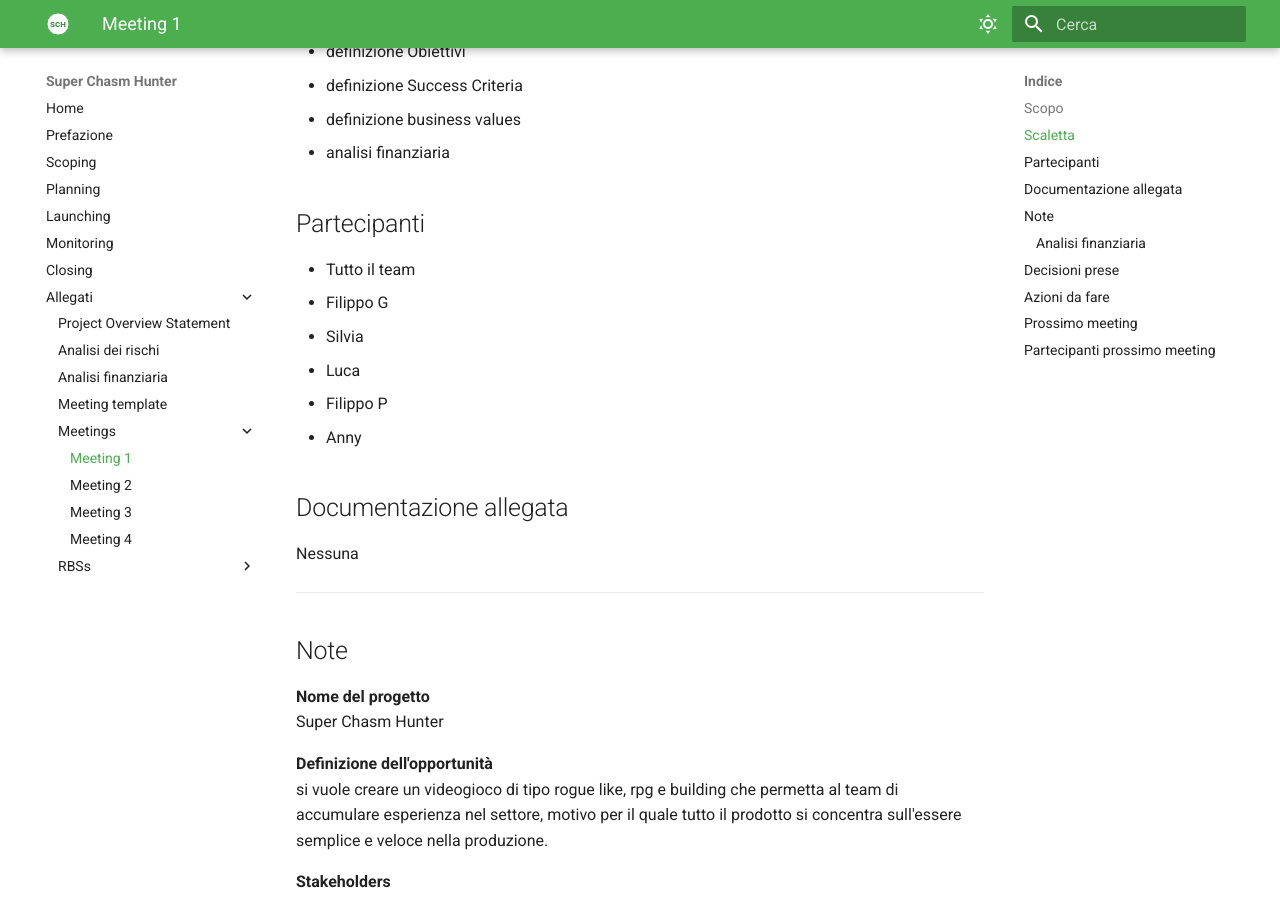
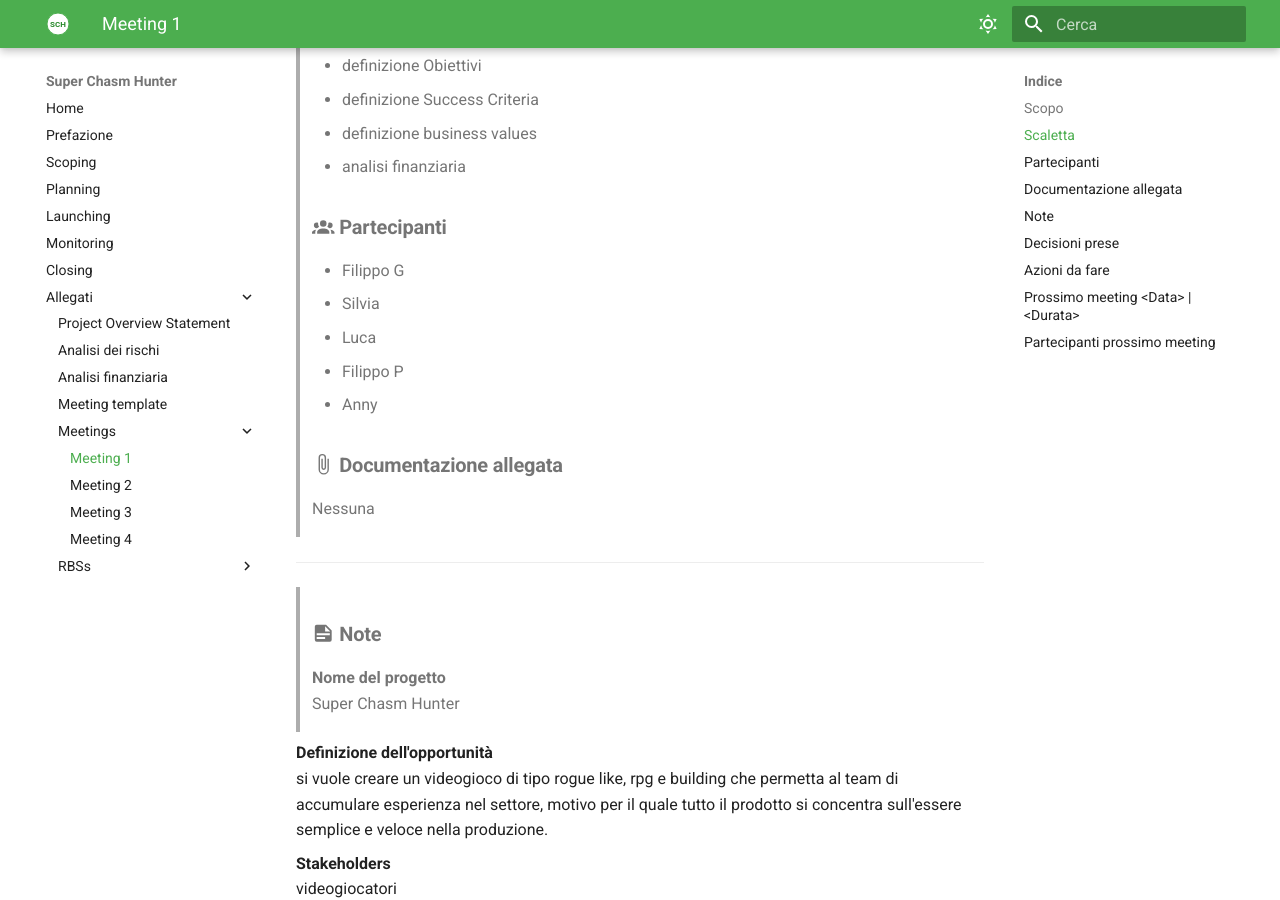
Before and after one commit to FilippoGurioli/super-chasm-hunter-pm, an MkDocs documentation site: the page built from docs/Allegati/Meetings/Meeting 1 - 26-06-25.md, in a window 1280 px wide and 900 px high, scrolled down 543 px. Built offline with MkDocs 1.6.1 and Material for MkDocs 9.7.7, drawn with Linux system fonts in a browser that asks for light colours; some of the changed text lies outside the part shown.

Commit message:
feat: adhere to new meeting style

```diff
--- a/docs/Allegati/Meetings/Meeting 1 - 26-06-25.md
+++ b/docs/Allegati/Meetings/Meeting 1 - 26-06-25.md
@@ -4,12 +4,12 @@ title: Meeting 1
 
 # Meeting 26/06/25 | 2h
 
-## Scopo
+<div class="grid grid-single" markdown>
 
+> ###:material-target: **Scopo**
 Scoping meeting
 
-## Scaletta
-
+> ###:material-format-list-numbered: **Scaletta**
 - nome del progetto
 - definzione dell'opportunità
 - definzione degli stakeholders
@@ -22,23 +22,23 @@ Scoping meeting
 - definizione business values
 - analisi finanziaria
 
-## Partecipanti
+> ###:material-account-group: **Partecipanti**
+- Filippo G
+- Silvia
+- Luca
+- Filippo P
+- Anny
 
-- Tutto il team
-  - Filippo G
-  - Silvia
-  - Luca
-  - Filippo P
-  - Anny
+> ###:material-paperclip: **Documentazione allegata**
+Nessuna
 
-## Documentazione allegata
-
-Nessuna
+</div>
 
 ---
 
-## Note
+<div class="grid grid-single" markdown>
 
+> ###:material-note-text: **Note**
 **Nome del progetto**
 Super Chasm Hunter
 
@@ -117,8 +117,6 @@ Prodotto software - videogioco
       3. **Tangibile:** Accesso a promozioni su Steam e future campagne con leva su un primo successo
    2. success criteria(IR): avere un'entrata pari, almeno, a 3600€
 
-### Analisi finanziaria
-
 **Business Model**
 
 Il deliverable sarà pubblicato sulla piattaforma [Steam](https://store.steampowered.com/?l=italian). Questa permette di pubblicizzare e far scaricare il prodotto ai videogiocatori interessati facendogli pagare un prezzo prestabilito. Di questa cifra, Steam trattiene il 30% e il restante viene destinato all'azienda produttrice.
@@ -152,21 +149,23 @@ Date quete premesse si ritiene il progetto *fattibile* per quanto riguarda il pu
 - analisi finanziaria
 - assunzioni
 
-## Azioni da fare
+> ###:material-rocket-launch: **Azioni da fare**
+Completare lo scoping meeting per decidere il PMLC e procedere alla fase di planning
 
-Completare lo scoping meeting per decidere il PMLC e procedere alla fase di planning
+</div>
 
 ---
 
-## Prossimo meeting
+<div class="grid grid-single" markdown>
 
+> ###:material-calendar: **Prossimo meeting**  &lt;Data&gt; | &lt;Durata&gt;
 27/06/25 | 2h
 
-## Partecipanti prossimo meeting
+> ###:material-account-group: **Partecipanti prossimo meeting**
+- Filippo G (PM)
+- Silvia (sw eng)
+- Luca (Game designer)
+- Filippo P (art director)
+- Anny (sw eng)
 
-- Tutto il team
-  - Filippo G (PM)
-  - Silvia (sw eng)
-  - Luca (Game designer)
-  - Filippo P (art director)
-  - Anny (sw eng)
+</div>
```
Also changed, not shown: other parts of docs/Allegati/Meetings/Meeting 1 - 26-06-25.md (+1 -2 lines).
